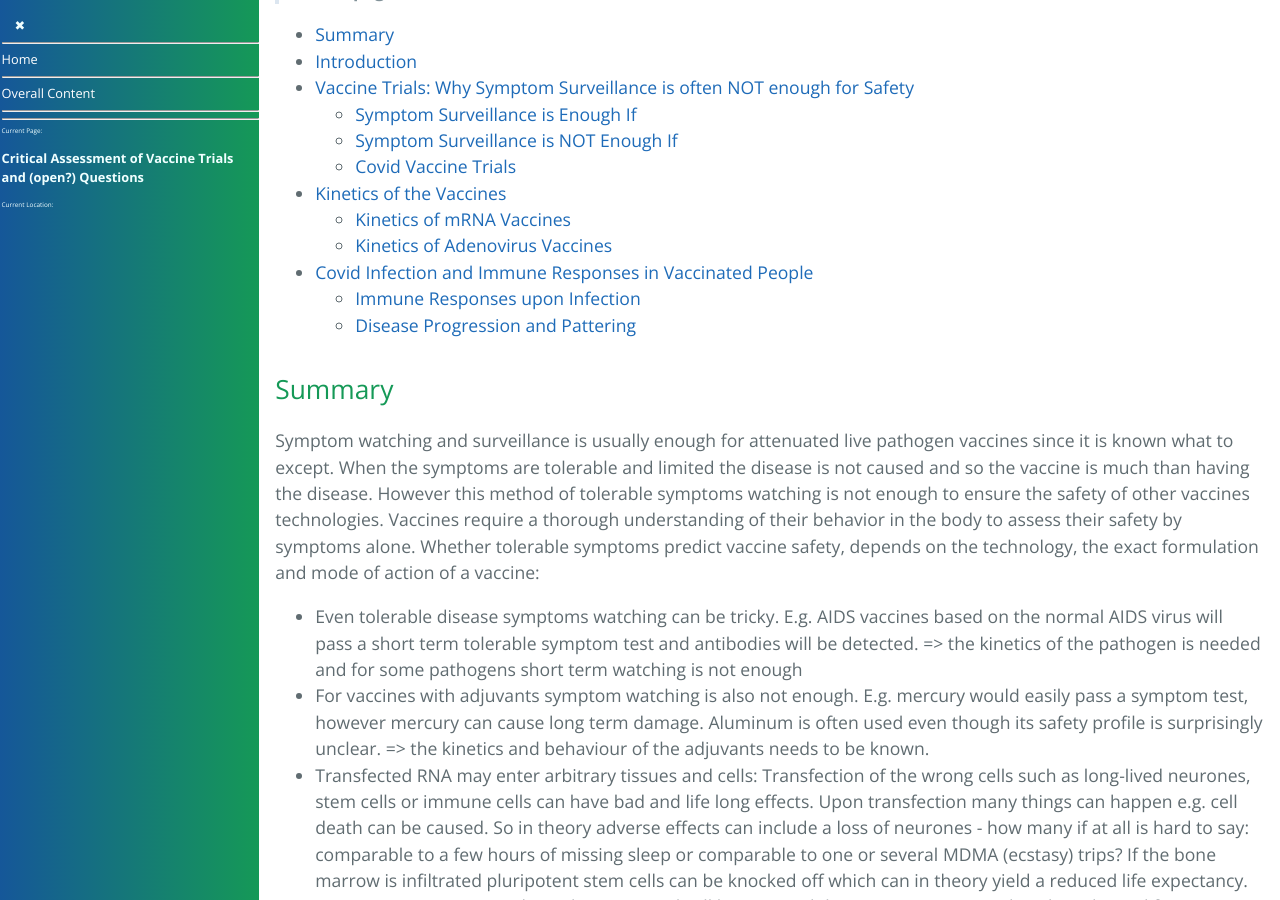
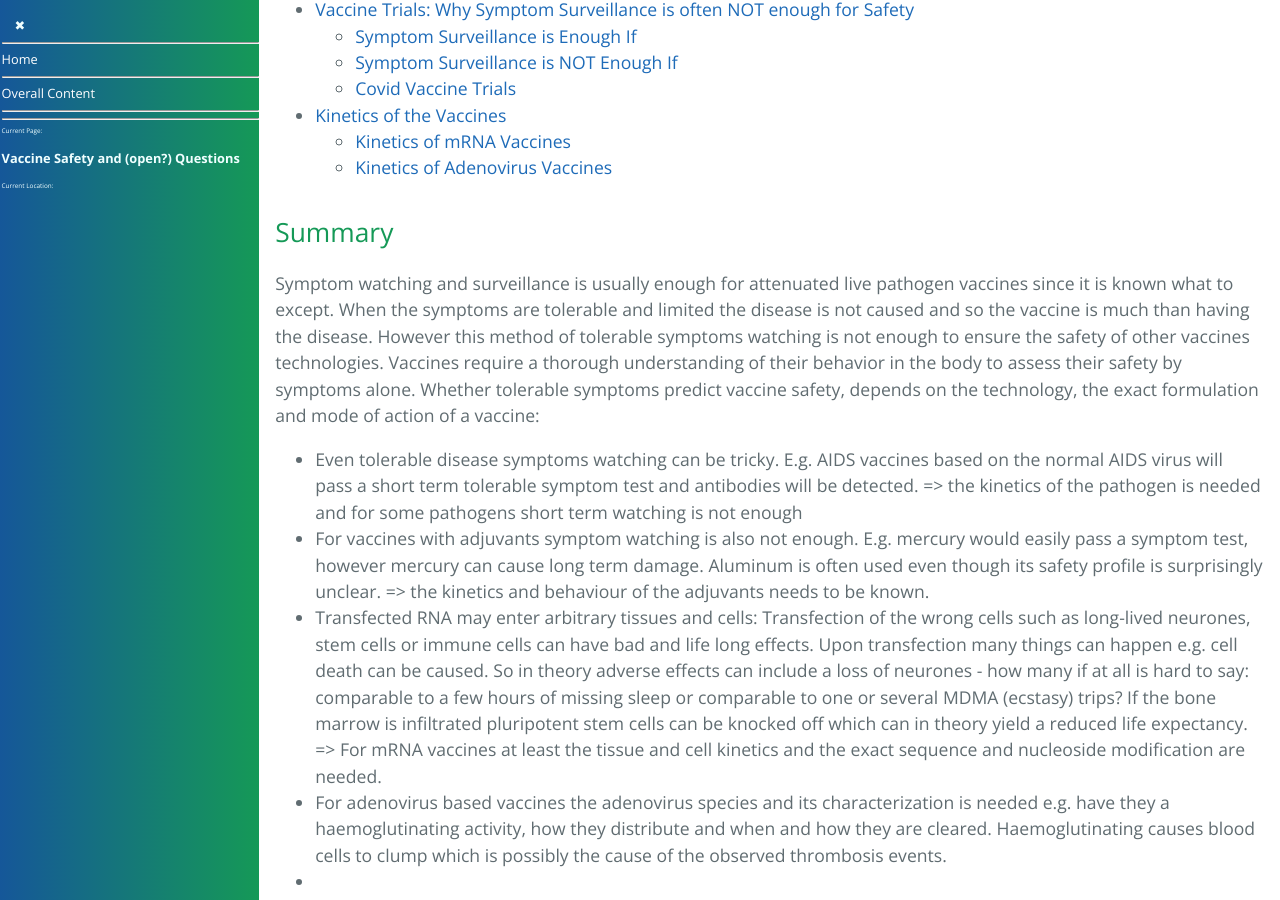
Before and after one commit to forestgrape/coronavirus, a Jekyll site: the page built from 10_vaccines/safety_questions.md, in a window 1280 px wide and 900 px high, scrolled down 780 px. Built offline with Jekyll 4.4.1, drawn with Linux system fonts in a browser that asks for light colours; our own code applies the rules of GitHub Pages for plain Markdown files; some of the changed text lies outside the part shown.

Commit message:
formulation

```diff
--- a/10_vaccines/safety_questions.md
+++ b/10_vaccines/safety_questions.md
@@ -1,4 +1,4 @@
-# Critical Assessment of Vaccine Trials and (open?) Questions
+# Vaccine Safety and (open?) Questions
 
 > __Rolling publication_ since young and healthy people and in some regions even children are not only allowed and motivated but often pressured to take vaccines deemed as safe. Here it is argued that the observed tolerable symptoms do *not* guarantee safety.
 
@@ -24,9 +24,6 @@
 * [Kinetics of the Vaccines](#kinetics-of-the-vaccines)
 	* [Kinetics of mRNA Vaccines](#kinetics-of-mrna-vaccines)
 	* [Kinetics of Adenovirus Vaccines](#kinetics-of-adenovirus-vaccines)
-* [Covid Infection and Immune Responses in Vaccinated People](#covid-infection-and-immune-responses-in-vaccinated-people)
-	* [Immune Responses upon Infection](#immune-responses-upon-infection)
-	* [Disease Progression and Pattering](#disease-progression-and-pattering)
 
 
 ## Summary
```
